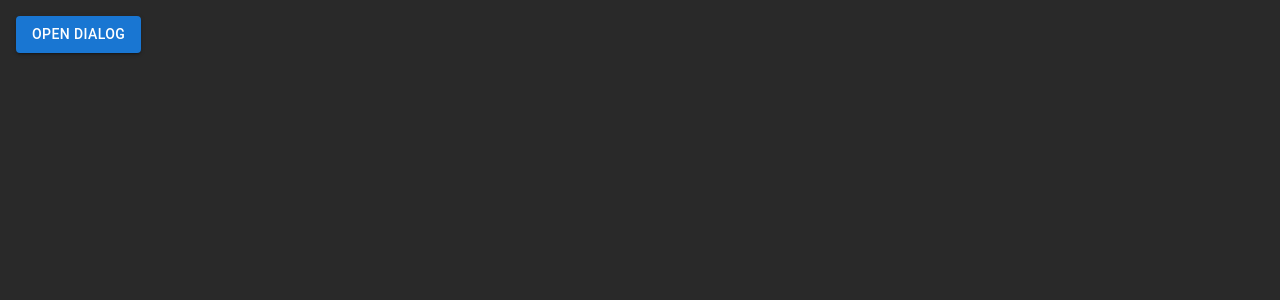
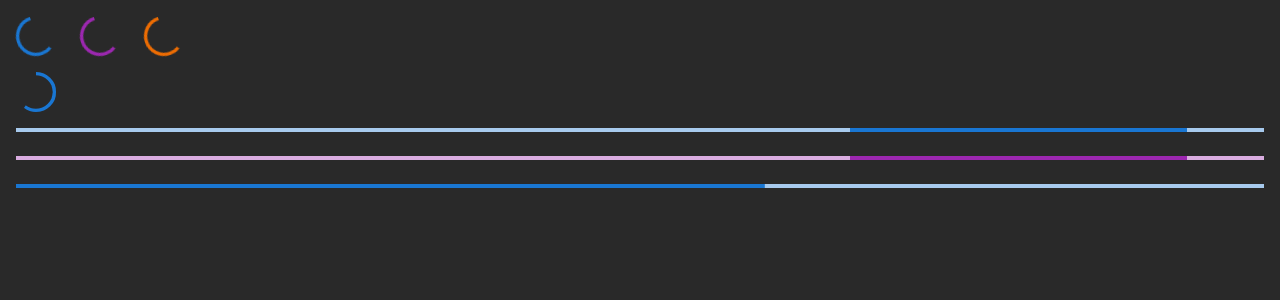
Before and after one commit to SebaGNH/CE-MIU-VY, a React (Vite) app: page / in a window 1280 px wide. Shown: the top 300 px of the page. Built offline with nearby package versions, Linux system fonts and the light colour scheme.

Commit message:
se agregar circular progress y linearProgress de mui

```diff
--- a/src/App.jsx
+++ b/src/App.jsx
@@ -1,6 +1,6 @@
 import React, {Fragment} from 'react'
 
-import { M01_Typography, M02_Button, M03_ButtonGroup, M04_ToggleButton, M05_TextFields, M06_Select, M07_RadioBtn, M08_CheckBox, M09_Switch, M11_AutoComplete, M12_Box, M13_Stack, M14_Grid, M15_Paper, M16_Card, M17_Accordion, M18_imageList, M19_NavBar, M20_Menu, M21_Link, M22_Breadcrumbs, M23_Drawer, M24_SpeedDial, M25_BottomNavigation, M26_Avatar, M27_Badge, M28_List, M29_Chip, M30_Tooltip, M31_Table, M32_Alert, M33_Snackbar, M34_Dialog } from './components'
+import { M01_Typography, M02_Button, M03_ButtonGroup, M04_ToggleButton, M05_TextFields, M06_Select, M07_RadioBtn, M08_CheckBox, M09_Switch, M11_AutoComplete, M12_Box, M13_Stack, M14_Grid, M15_Paper, M16_Card, M17_Accordion, M18_imageList, M19_NavBar, M20_Menu, M21_Link, M22_Breadcrumbs, M23_Drawer, M24_SpeedDial, M25_BottomNavigation, M26_Avatar, M27_Badge, M28_List, M29_Chip, M30_Tooltip, M31_Table, M32_Alert, M33_Snackbar, M34_Dialog, M35_Progress } from './components'
 
 import M10_Rating from './components/M10_Rating'
 
@@ -43,7 +43,8 @@ const App = () => {
       {/* <M31_Table/> */}
       {/* <M32_Alert/> */}
       {/* <M33_Snackbar/> */}
-      <M34_Dialog/>
+      {/* <M34_Dialog/> */}
+      <M35_Progress/>
     </Fragment>
   )
 }
--- /dev/null
+++ b/src/components/M35_Progress.jsx
@@ -0,0 +1,27 @@
+import React from 'react'
+import { Stack, CircularProgress, LinearProgress } from '@mui/material'
+
+export const M35_Progress = () => {
+  return (
+    <Stack spacing={2}>
+      <Stack spacing={3} direction='row'>
+        <CircularProgress />
+        <CircularProgress color='secondary'/>
+        <CircularProgress color='warning'/>
+      </Stack>
+
+      <Stack spacing={3} direction='row'>
+        {/* Carga hasta el 60% */}
+        <CircularProgress variant='determinate' value={60}/>
+      </Stack>
+
+
+      {/* lineas, no usar direction='row' */}
+      <Stack spacing={3} >
+        <LinearProgress />
+        <LinearProgress color='secondary'/>
+        <LinearProgress variant='determinate' value={60}/>
+      </Stack>
+    </Stack>
+  )
+}
--- a/src/components/index.js
+++ b/src/components/index.js
@@ -32,6 +32,7 @@ export * from './M31_Table'
 export * from './M32_Alert'
 export * from './M33_Snackbar'
 export * from './M34_Dialog'
+export * from './M35_Progress'
 
 
 
```
